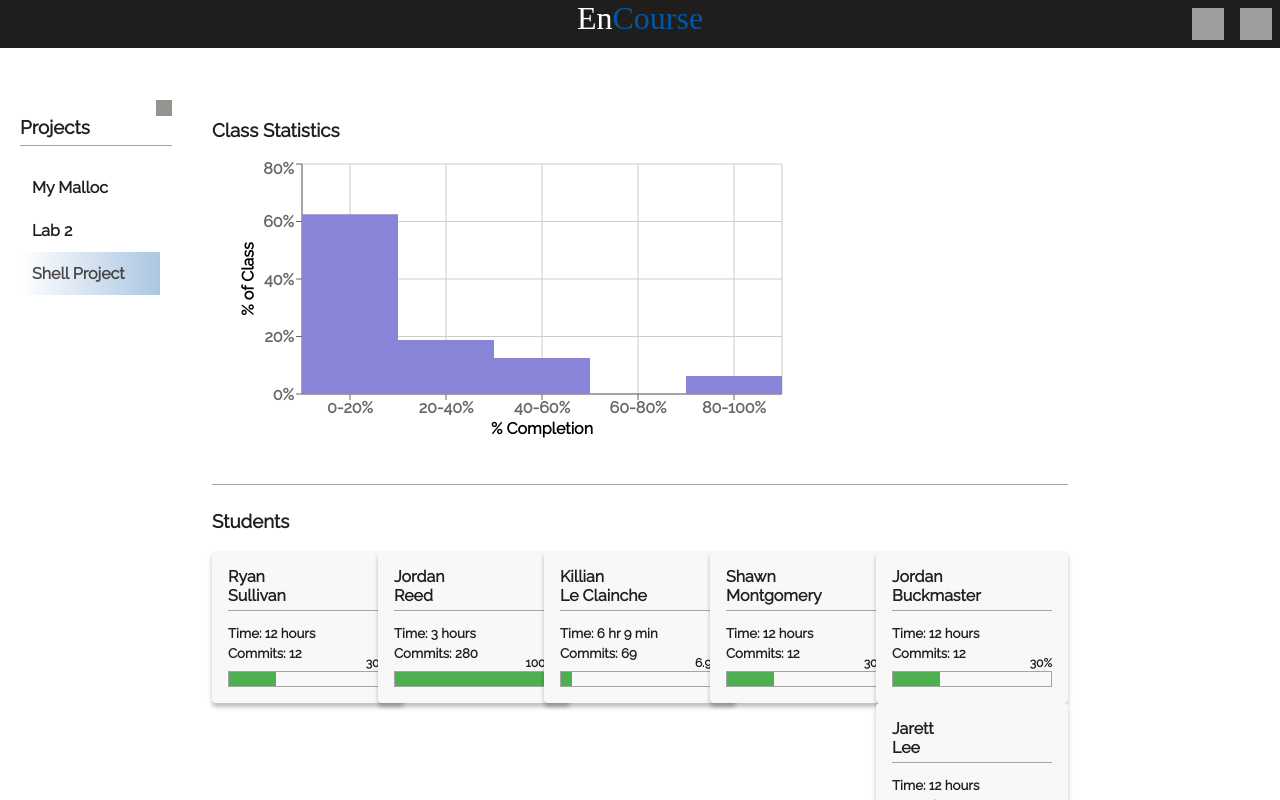
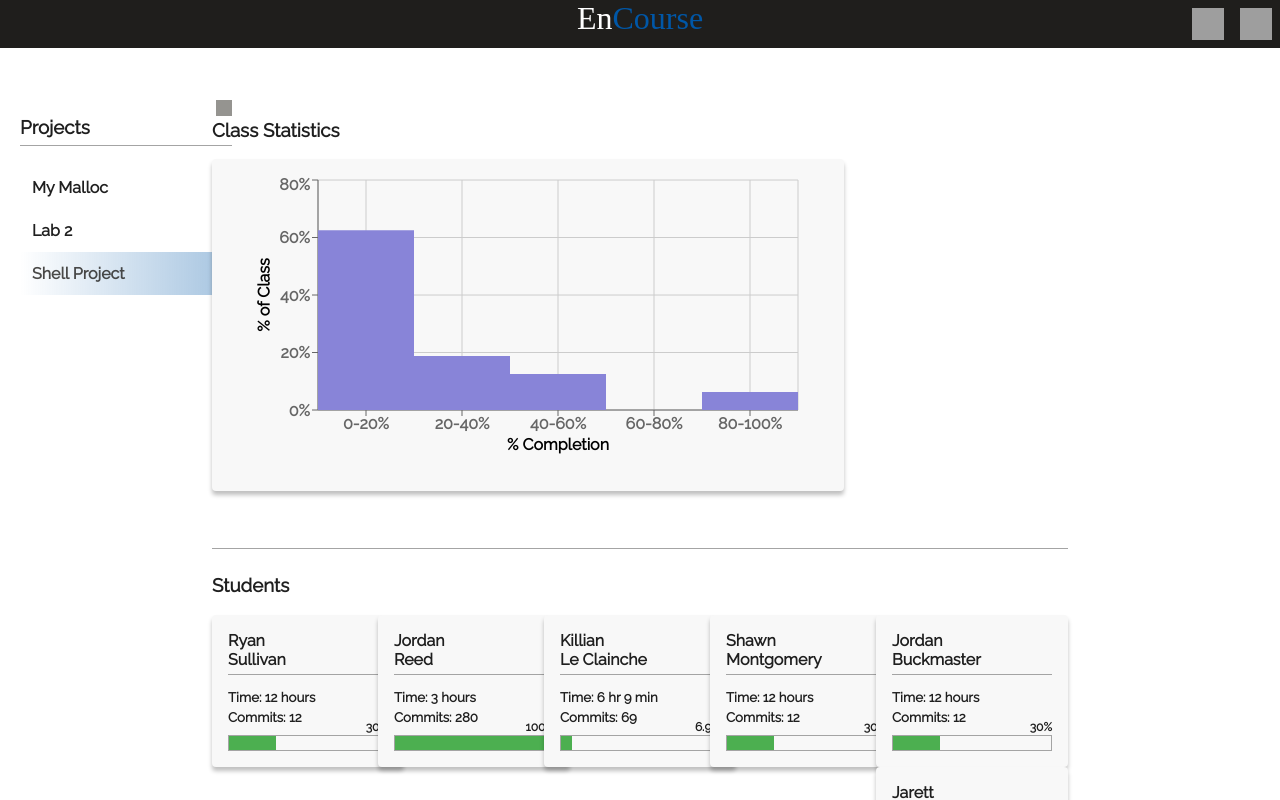
Before and after one commit to Maxattax97/encourse, a React (Create React App) app in the folder client/: page /course in a window 1280 px wide. Built offline with nearby package versions, Linux system fonts and the light colour scheme; grey boxes are pictures that could not be loaded; a web font is replaced by a local one.

Commit message:
Update Project Navigation to be fixed and follow scroll

```diff
--- a/client/src/components/Main.js
+++ b/client/src/components/Main.js
@@ -7,7 +7,7 @@ import '../css/Main.css';
 import Navbar from './Navbar'
 import CoursePanel from './course/CoursePanel'
 import ProjectOptions from "./project/ProjectOptions"
-import StudentPanel from './StudentPanel'
+import StudentPanel from './student/StudentPanel'
 import AdminPanel from './AdminPanel'
 import Preferences from './Preferences'
 
--- a/client/src/components/StudentPanel.js
+++ /dev/null
@@ -1,22 +0,0 @@
-import React, { Component } from 'react'
-
-import Card from './Card'
-import StudentProgressLineGraph from './charts/StudentProgressLineGraph'
-import CodeChangesChart from './charts/CodeChangesChart'
-import CommitFrequencyHistogram from './charts/CommitFrequencyHistogram'
-
-
-class StudentPanel extends Component {
-
-  render() {
-    return (
-      <div className="StudentPanel">
-        <Card component={<StudentProgressLineGraph />}/>
-        <Card component={<CodeChangesChart/>}/>
-        <Card component={<CommitFrequencyHistogram/>}/>
-      </div>
-    )
-  }
-}
-
-export default StudentPanel
--- a/client/src/components/course/CoursePanel.js
+++ b/client/src/components/course/CoursePanel.js
@@ -120,10 +120,12 @@ class CoursePanel extends Component {
 
                     <div className={"panel-course-content " + (this.state.project_options ? "blur" : "")}>
                         <h3>Class Statistics</h3>
-                        <ClassProgressHistogram/>
+                        <div className="panel-course-charts float-height">
+                            <Card component={<ClassProgressHistogram/>} />
+                        </div>
                         <h2 className="break-line" />
                         <h3>Students</h3>
-                        <div className="panel-course-students">
+                        <div className="panel-course-students float-height">
                             {
                                 this.state.student_data.map((student) => <Card key={student.id} component={<StudentPreview info={student} project={this.state.current_project} />} onClick={this.showStudentPanel}/>)
                             }
--- /dev/null
+++ b/client/src/components/student/StudentPanel.js
@@ -0,0 +1,78 @@
+import React, { Component } from 'react'
+
+import Card from '../Card'
+import StudentProgressLineGraph from '../charts/StudentProgressLineGraph'
+import CodeChangesChart from '../charts/CodeChangesChart'
+import CommitFrequencyHistogram from '../charts/CommitFrequencyHistogram'
+import ProjectNavigation from "../project/ProjectNavigation";
+import Modal from "../Modal";
+import ProjectOptions from "../project/ProjectOptions";
+import ClassProgressHistogram from "../charts/ClassProgressHistogram";
+import StudentPreview from "../course/StudentPreview";
+
+
+class StudentPanel extends Component {
+
+    constructor(props) {
+        super(props);
+
+        this.state = {
+            current_project : 2,
+            projects : [
+                {
+                    name: "My Malloc",
+                    source_name: "lab1-src",
+                    created_date: "09-01-18",
+                    due_date: "09-08-18",
+                    test_script: true,
+                    hidden_test_script: true,
+                    id: 1 //id would be preferable for unique identification
+                },
+                {
+                    name: "Lab 2",
+                    source_name: "lab2-src",
+                    created_date: "09-01-18",
+                    due_date: "09-08-18",
+                    test_script: true,
+                    hidden_test_script: true,
+                    id: 2
+                },
+                {
+                    name: "Shell Project",
+                    source_name: "lab3-src",
+                    created_date: "09-01-18",
+                    due_date: "09-08-18",
+                    test_script: true,
+                    hidden_test_script: true,
+                    id: 3
+                }
+            ]
+
+        }
+    }
+
+    updateProjectState = (project_index) => {
+        this.setState({current_project: project_index})
+    };
+
+    render() {
+        return (
+            <div className="panel-student">
+                <ProjectNavigation titleClick={this.showProjectOptions} projectClick={this.updateProjectState} currentProject={this.state.current_project} info={this.state.projects} />
+                <div className="panel-center-content">
+                    <Modal left show={this.state.project_options} onClose={() => this.setState({project_options: false})}
+                           component={<ProjectOptions project={this.state.projects[this.state.current_project]}/>}/>
+
+                    <div className={"panel-student-content " + (this.state.project_options ? "blur" : "")}>
+                        <Card component={<StudentProgressLineGraph />}/>
+                        <Card component={<CodeChangesChart/>}/>
+                        <Card component={<CommitFrequencyHistogram/>}/>
+                    </div>
+                </div>
+
+            </div>
+        )
+    }
+}
+
+export default StudentPanel
--- a/client/src/css/Main.css
+++ b/client/src/css/Main.css
@@ -29,11 +29,11 @@
 
 .panel-container > div:after { content: ""; display: block; height: 0; clear: both; }
 
-.panel-left-nav { position: relative; float: left; width: 15%; max-width: 240px; min-width: 180px; height: 100%; padding: 0 20px; margin: 0; }
+.panel-left-nav { position: relative; float: left; width: 15%; max-width: 240px; min-width: 180px; height: 100%; padding: 0 20px; margin: 0; min-height: 1px; }
 
-.panel-center-content { position: relative; float: left; width: 70%; height: 100%; margin: 0; padding: 20px; }
+.panel-center-content { position: relative; float: left; width: 70%; height: 100%; margin: 0; padding: 20px; min-height: 1px; }
 
-.panel-right-nav { position: relative; float: right; width: 15%; max-width: 240px; min-width: 180px; height: 100%; padding: 0 20px; margin: 0; }
+.panel-right-nav { position: relative; float: right; width: 15%; max-width: 240px; min-width: 180px; height: 100%; padding: 0 20px; margin: 0; min-height: 1px; }
 
 .exit-nav { position: relative; float: right; height: 2.5em; width: 2.5em; padding: .5em; cursor: pointer; }
 
@@ -77,6 +77,8 @@ h4.break-line { margin: 15px 0; }
 
 .blur { filter: brightness(80%) blur(3px); }
 
+.float-height:after { content: ""; display: block; height: 0; clear: both; }
+
 input { width: 100%; font-family: "Raleway", "Rhodium Libre", sans-serif; }
 
 .panel-course { text-align: left; font-weight: bold; }
@@ -91,8 +93,6 @@ input { width: 100%; font-family: "Raleway", "Rhodium Libre", sans-serif; }
 
 .panel-course-students .card:nth-child(5) { margin: 0; }
 
-.panel-course-students:after { content: ""; display: block; height: 0; clear: both; }
-
 .student-preview { position: relative; width: 10em; height: 7.5em; }
 
 .student-preview-commits { margin-bottom: 10px; }
@@ -103,7 +103,7 @@ input { width: 100%; font-family: "Raleway", "Rhodium Libre", sans-serif; }
 
 .student-preview-progress .progress-text { position: absolute; top: -1.25em; right: 0; color: #1f1f1f; font-size: .75em; }
 
-.projects-nav { padding-top: 20px; }
+.projects-nav { position: fixed; padding-top: 20px; width: calc(.15 * 105em - 40px); min-width: 180px; max-width: 240px; }
 
 .projects-nav div.title { padding-top: 1em; height: 2.5em; cursor: pointer; }
 
--- a/client/src/scss/default/Default.scss
+++ b/client/src/scss/default/Default.scss
@@ -60,6 +60,13 @@ h4.break-line.title {
   filter: brightness(80%) blur(3px);
 }
 
+.float-height:after {
+  content: "";
+  display: block;
+  height: 0;
+  clear: both;
+}
+
 input {
   width: 100%;
   font-family: "Raleway", "Rhodium Libre", sans-serif;
--- a/client/src/scss/default/Panel.scss
+++ b/client/src/scss/default/Panel.scss
@@ -41,6 +41,7 @@
   height: 100%;
   padding: 0 20px;
   margin: 0;
+  min-height: 1px;
 }
 
 .panel-center-content {
@@ -50,6 +51,7 @@
   height: 100%;
   margin: 0;
   padding: 20px;
+  min-height: 1px;
 }
 
 .panel-right-nav {
@@ -61,4 +63,5 @@
   height: 100%;
   padding: 0 20px;
   margin: 0;
+  min-height: 1px;
 }
--- a/client/src/scss/project/ProjectNavigation.scss
+++ b/client/src/scss/project/ProjectNavigation.scss
@@ -1,6 +1,10 @@
 .projects-nav {
 
+  position:fixed;
   padding-top: 20px;
+  width: calc(.15 * 105em - 40px);
+  min-width: 180px;
+  max-width: 240px;
 
   div.title {
     padding-top: 1em;
```
Also changed, not shown: client/src/components/Carousel.js (added, +24 -0 lines), client/src/components/Exit.js (deleted, +0 -16 lines), client/src/scss/course/CoursePanel.scss (+0 -7 lines), 2 other files (tests, documents, lock files or other folders).
